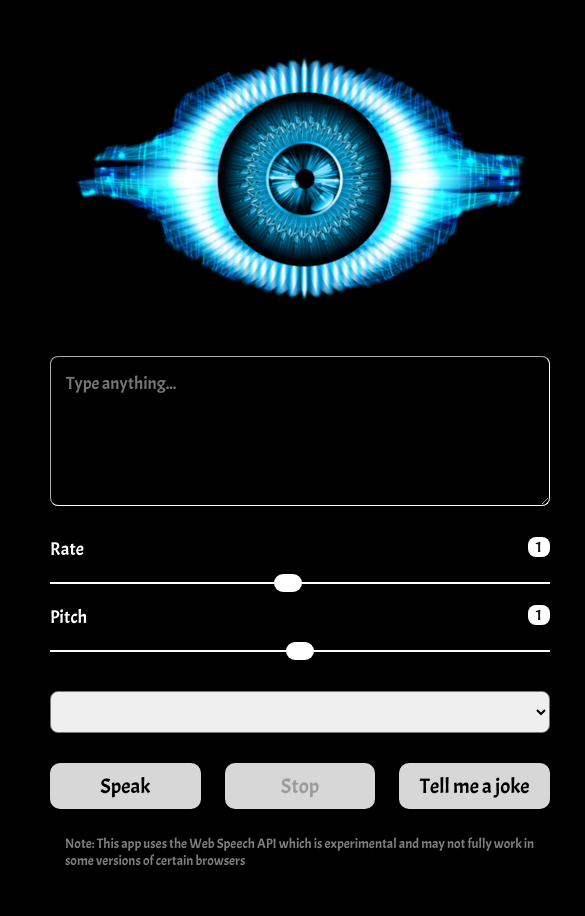
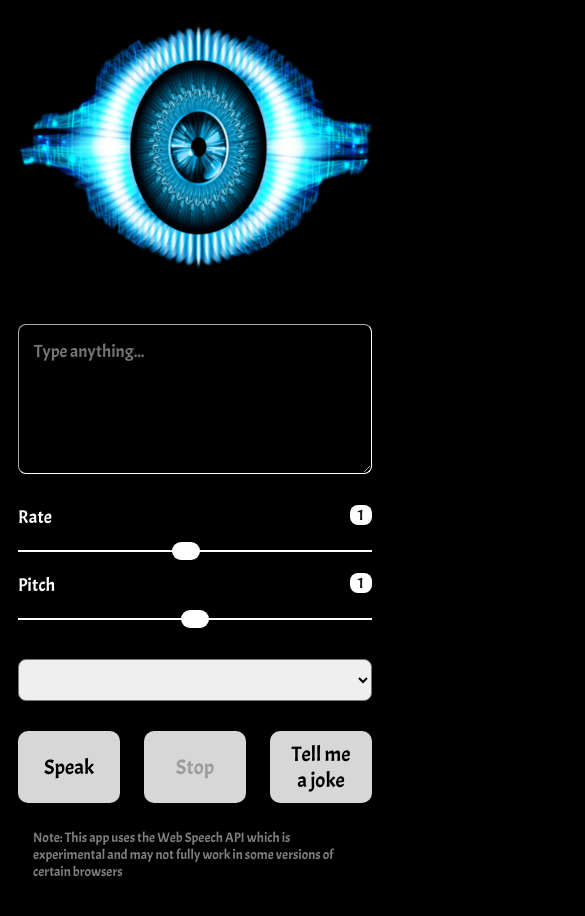
Before and after one commit to AdrianoCng/Joker, a React (Create React App) app: page / in a window 390 px wide. Shown: the top 916 px of the page, 585 px wide, since content can reach past the window. Built offline with nearby package versions, Linux system fonts and the light colour scheme.

Commit message:
add media queries

```diff
--- a/src/styles.js
+++ b/src/styles.js
@@ -22,11 +22,21 @@ const GlobalStyles = createGlobalStyle`
 const Form = styled.form`
   width: 600px;
   margin: 6px auto;
-  padding: 50px;
+  padding: 18px;
   background: transparent;
   display: flex;
   flex-direction: column;
   justify-content: space-between;
+
+  @media (max-width: 768px) {
+    width: auto;
+
+    img {
+      max-width: 100%;
+      min-width: 300px;
+      height: auto;
+    }
+  }
 
   input[type=range] {
     height: 24px;
```
